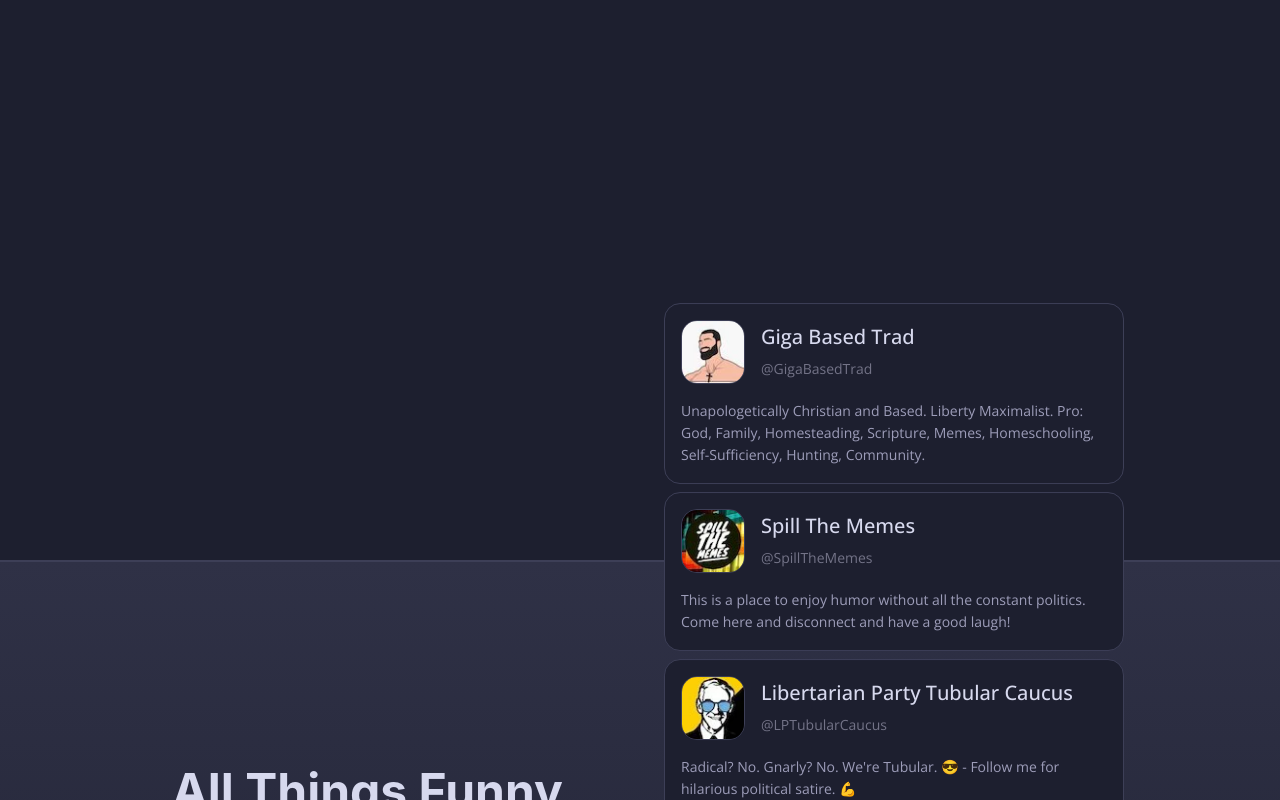
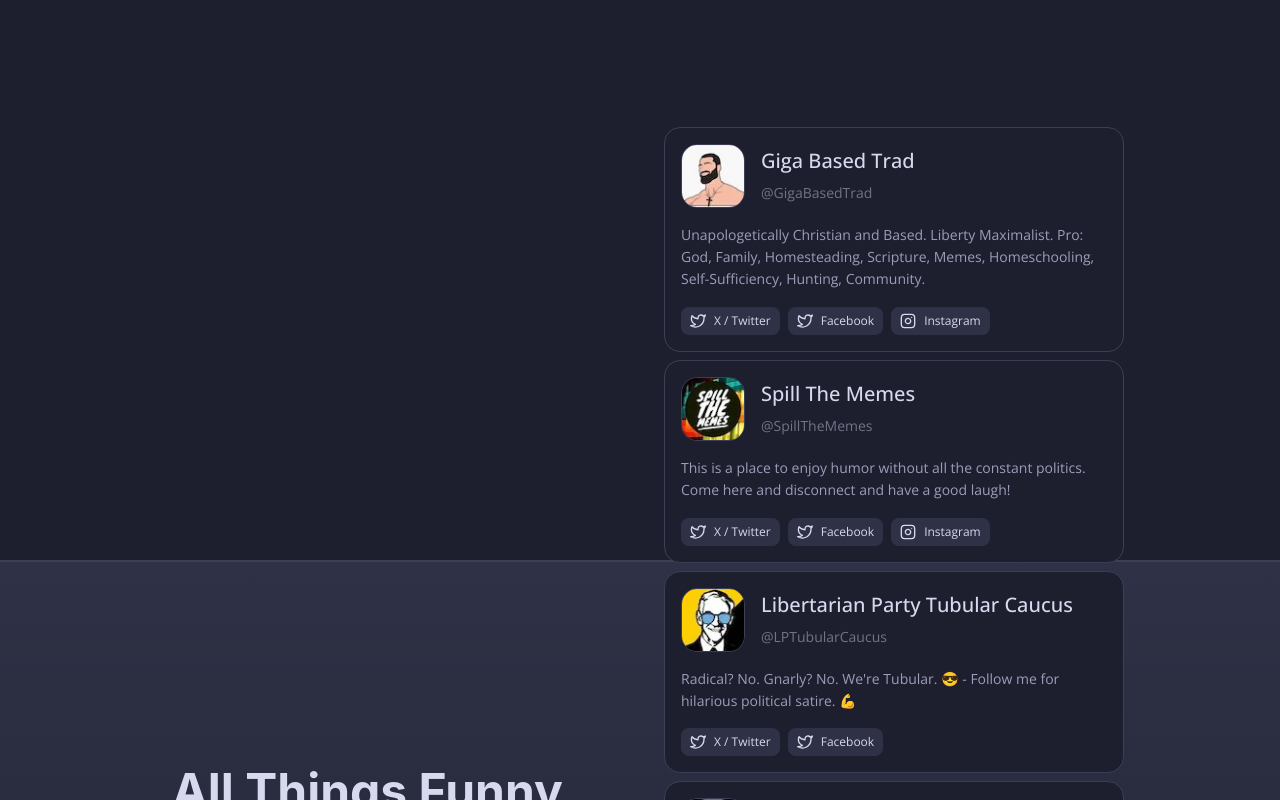
Before and after one commit to IroncladDev/Cappy, a Next.js app: page / in a window 1280 px wide. Shown: the part 4240-5040 px from the top of the page. Built offline with nearby package versions, Linux system fonts and the light colour scheme.

Commit message:
add social accounts

```diff
--- a/app/config.ts
+++ b/app/config.ts
@@ -84,10 +84,10 @@ export const homepage = {
         bio: "Unapologetically Christian and Based. Liberty Maximalist. Pro: God, Family, Homesteading, Scripture, Memes, Homeschooling, Self-Sufficiency, Hunting, Community.",
         image: "/images/accounts/gigabasedtrad-64.webp",
         url: "https://twitter.com/GigaBasedTrad",
-        // socials: {
-        //   facebook: "https://facebook.com",
-        //   instagram: "https://instagram.com",
-        // },
+        socials: {
+          facebook: "https://www.facebook.com/GigaBasedTrad",
+          instagram: "https://www.instagram.com/gigabasedtrad",
+        },
       },
       {
         username: "SpillTheMemes",
@@ -95,6 +95,10 @@ export const homepage = {
         bio: "This is a place to enjoy humor without all the constant politics. Come here and disconnect and have a good laugh!",
         image: "/images/accounts/spillthememes-64.webp",
         url: "https://twitter.com/SpillTheMemes",
+        socials: {
+          facebook: "https://www.facebook.com/SpillTheMemes",
+          instagram: "https://www.instagram.com/spillthememesog"
+        }
       },
       {
         username: "LPTubularCaucus",
@@ -102,6 +106,9 @@ export const homepage = {
         bio: "Radical? No. Gnarly? No. We're Tubular. 😎 - Follow me for hilarious political satire. 💪",
         image: "/images/accounts/lptubularcaucus-64.webp",
         url: "https://twitter.com/LPTubularCaucus",
+        socials: {
+          facebook: "https://www.facebook.com/LibertarianPartyTubularCaucus"
+        }
       },
       {
         username: "ChristianPunsOG",
@@ -109,6 +116,10 @@ export const homepage = {
         bio: "Christian. Puns. Memes. Satire. Family. Church. Nerd. Life. Liberty. Community. Homeschooling. Homesteading. Freedom. Joy. Scripture.",
         image: "/images/accounts/christianpuns-64.webp",
         url: "https://twitter.com/ChristianPunsOG",
+        socials: {
+          facebook: "https://www.facebook.com/ChristianMemesandPuns",
+          instagram: "https://www.instagram.com/christianpuns"
+        }
       },
       {
         username: "CappyLibertad",
```
